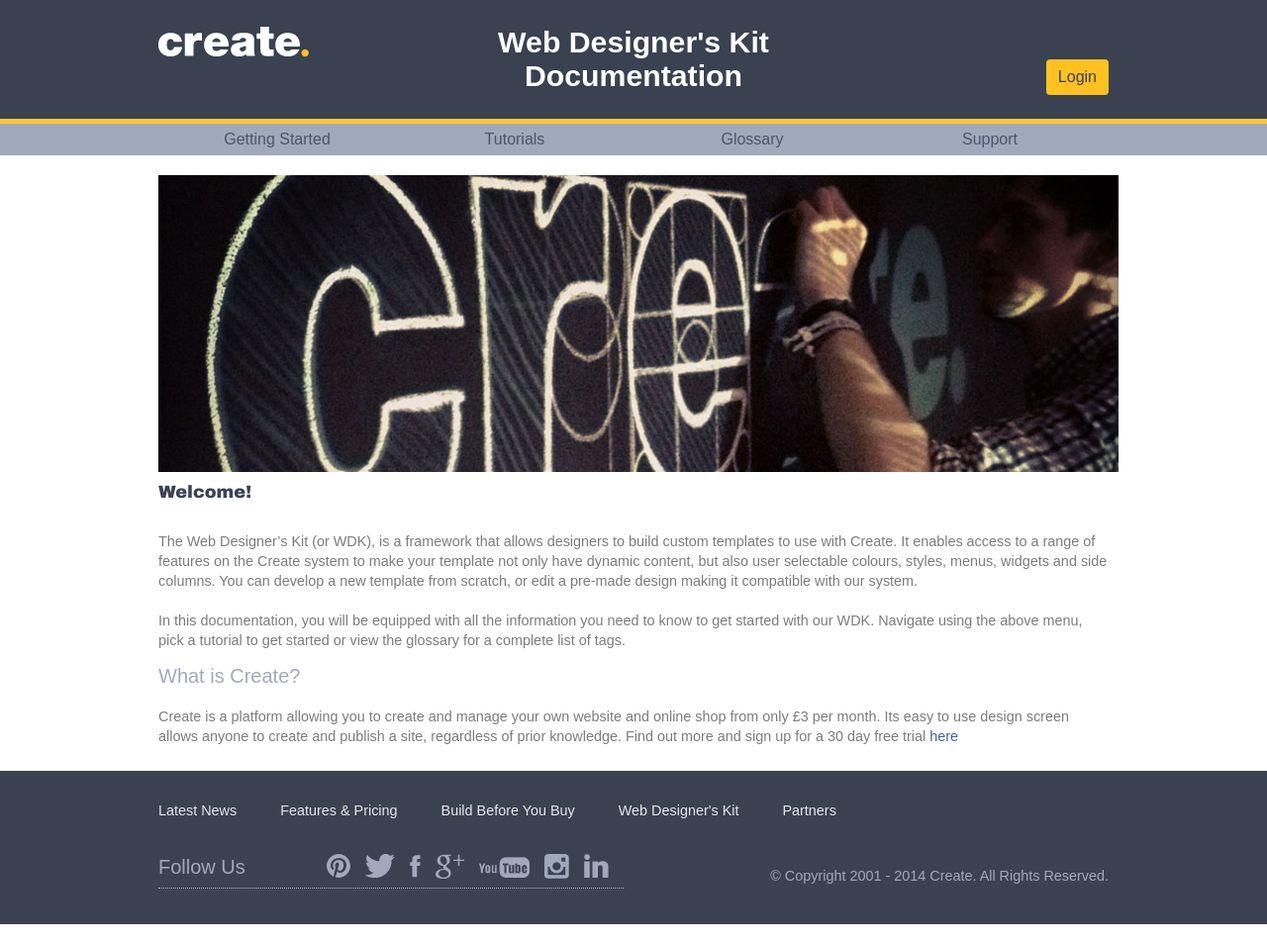
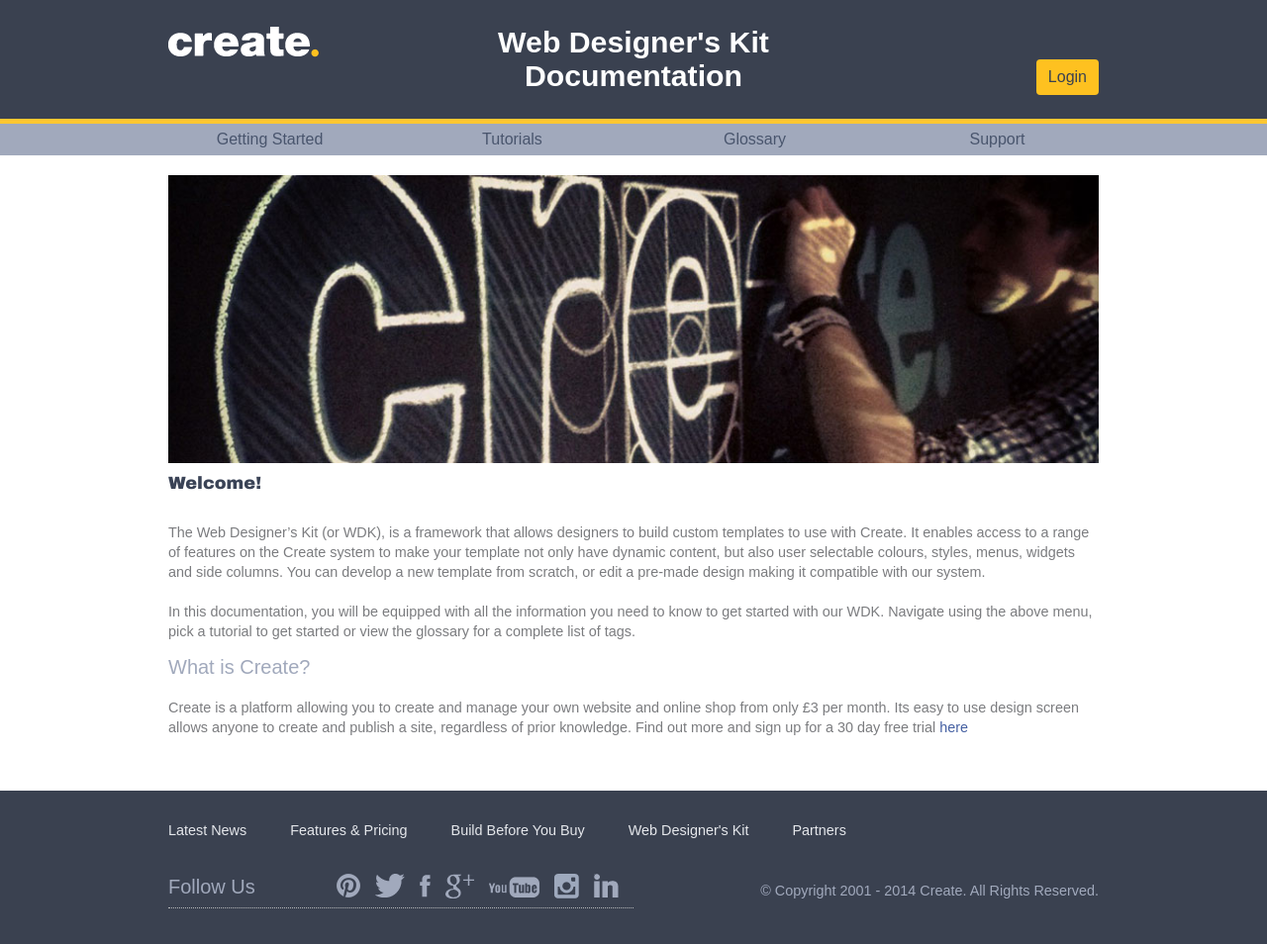
Before and after one commit to createdotnet/wdk, a Jekyll site: the page built from index.md, in a window 1280 px wide. Shown: the whole page at 99% size. Built offline with Jekyll 4.4.1, drawn with Linux system fonts in a browser that asks for light colours; some web fonts are replaced.

Commit message:
tweaks to page padding and footer to make it a little more fluid and display better on smaller screens

```diff
--- a/_includes/footer.html
+++ b/_includes/footer.html
@@ -51,8 +51,8 @@
 
 
 
-        <div class="columns_4" style="float:right;">
-            <p style="margin-top:5px; text-align: right;">© Copyright 2001 - 2014 Create. All Rights Reserved.</p>
+        <div class="copyright">
+            <p>© Copyright 2001 - 2014 Create. All Rights Reserved.</p>
         </div>
 
     </div> <!-- end footer-inner -->
--- a/_includes/top-navigation-bars.html
+++ b/_includes/top-navigation-bars.html
@@ -14,14 +14,14 @@
 
 
 
-
+<!-- When updating or changing these links, remeber to change both the 'if' and the 'else' address. They should always be the same! -->
 <nav class="top-nav">
   <ul>
 
     {% if page.url  contains "pages/getting_started" %}
-        <li class="active"><a href="/pages/getting_started/01getting-started.html">Getting Started</a></li>
+        <li class="active"><a href="/pages/getting_started/01before-you-start.html">Getting Started</a></li>
         {% else %}
-        <li><a href="/pages/getting_started/01getting-started.html">Getting Started</a></li>
+        <li><a href="/pages/getting_started/01before-you-start.html">Getting Started</a></li>
     {% endif %}
 
     {% if page.url  contains "pages/tutorials" %}
--- a/_layouts/getting-started.html
+++ b/_layouts/getting-started.html
@@ -23,7 +23,8 @@
 
     <main class="language-markup">
                 {% if page.last-updated == '00-00-0000' %}
-                    <div></div>
+                    <br>
+                    <br>
                     {% else %}
                     <div class="page-header">
                         <h2 class="page-title">{{ page.title }}</h2>
--- a/_layouts/tutorials.html
+++ b/_layouts/tutorials.html
@@ -24,7 +24,8 @@
 
     <main class="language-markup">
                 {% if page.last-updated == '00-00-0000' %}
-                    <div></div>
+                    <br>
+                    <br>
                     {% else %}
                     <div class="page-header">
                         <h2 class="page-title">{{ page.title }}</h2>
--- a/css/main.css
+++ b/css/main.css
@@ -23,9 +23,10 @@
 .footer__inner,
 .header__inner,
 .top-nav ul {
-	max-width: 960px;
+	max-width: 980px;
 	min-width: 440px;
 	margin: auto;
+	padding: 0px 20px;
 }
 
 
@@ -36,7 +37,9 @@
 	padding-bottom: 50px;
 }
 
-
+img {
+	max-width: 100%;
+}
 
 
 
@@ -89,15 +92,6 @@
 }
 
 
-@media (max-width: 980px) {
-	.header__inner .logo {
-		padding-left: 20px;
-	}
-	.header__inner .yellow-btn {
-		margin-right: 20px;
-	}
-}
-
 @media (max-width: 880px) {
 	.header__inner .logo {
 		margin-top: 15px;
@@ -128,11 +122,13 @@
   height: 155px;
 }
 
-
-
+footer {
+	margin-top: 20px;
+}
 
 .footer__inner {
-	padding: 15px 0px 10px;
+	padding-top: 15px;
+	padding-bottom: 10px;
 	color: #a1a9bc;
 }
 .footer__inner a {
@@ -332,6 +328,8 @@
 
 .support {
 	max-width: 700px;
-	padding-left: 20px;
-	padding-right: 20px;
 }
+
+.copyright {
+	float: right;
+}
```
